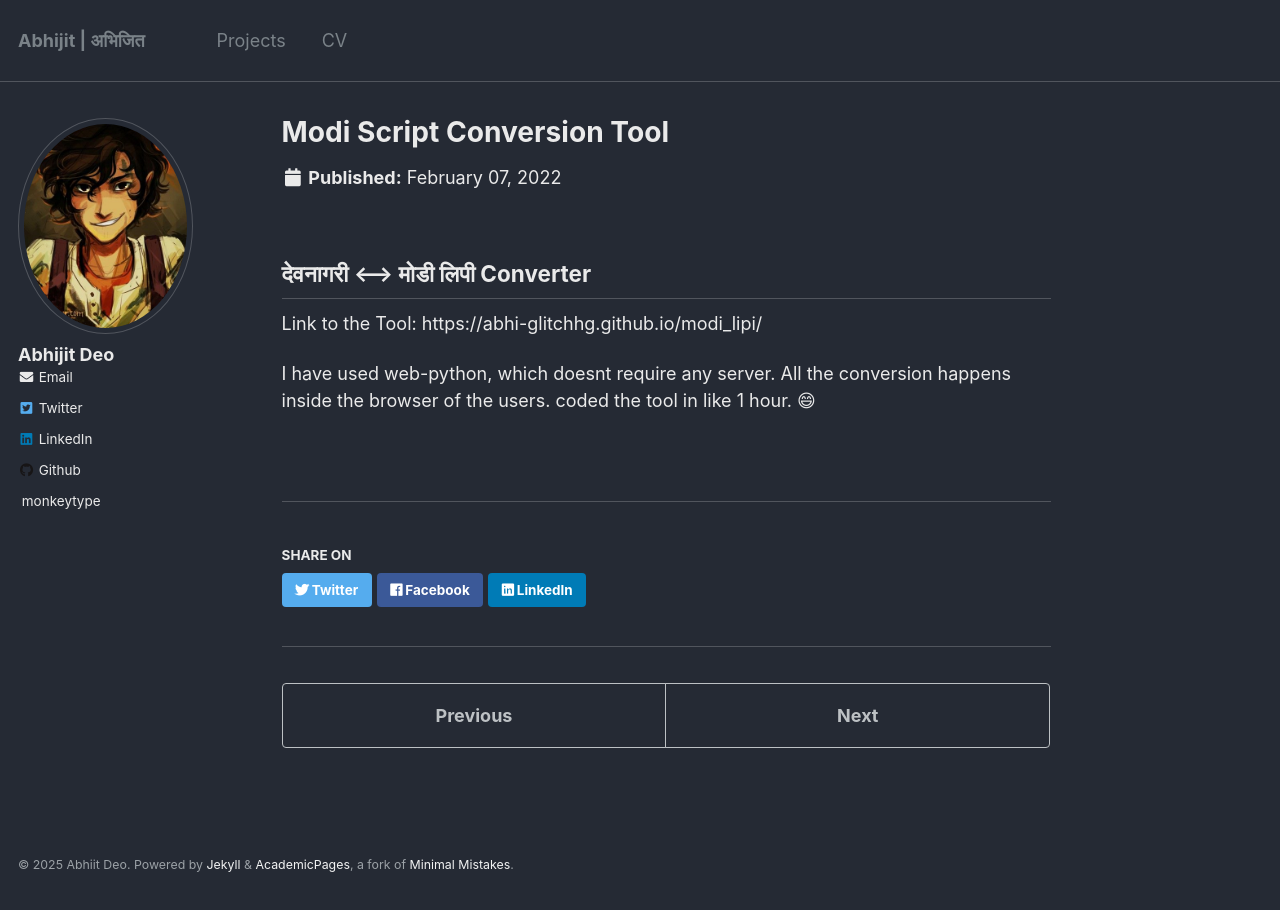
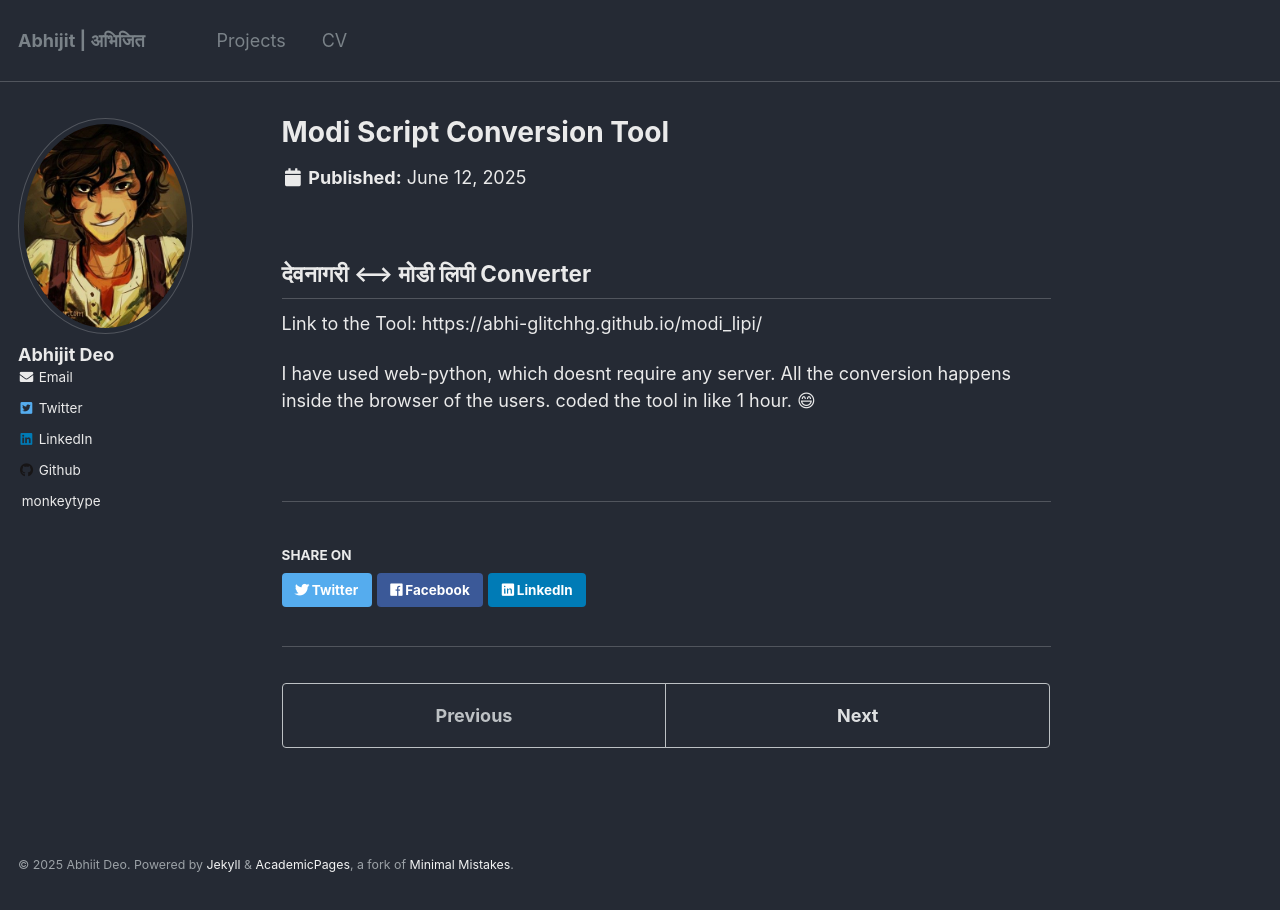
Before and after one commit to abhi-glitchhg/abhi-glitchhg.github.io, a Jekyll site: the page built from _projects/modi_script.md, in a window 1280 px wide. Built offline with Jekyll 4.4.1, drawn with Linux system fonts in a browser that asks for light colours.

Commit message:
Update modi_script.md

```diff
--- a/_projects/modi_script.md
+++ b/_projects/modi_script.md
@@ -3,7 +3,7 @@ title: "Modi Script Conversion Tool"
 collection: projects
 type: "Open Source Project"
 permalink: /projects/modi_lipi
-date: 2022-02-07
+date: 2025-06-12
 
 ---
 
```
